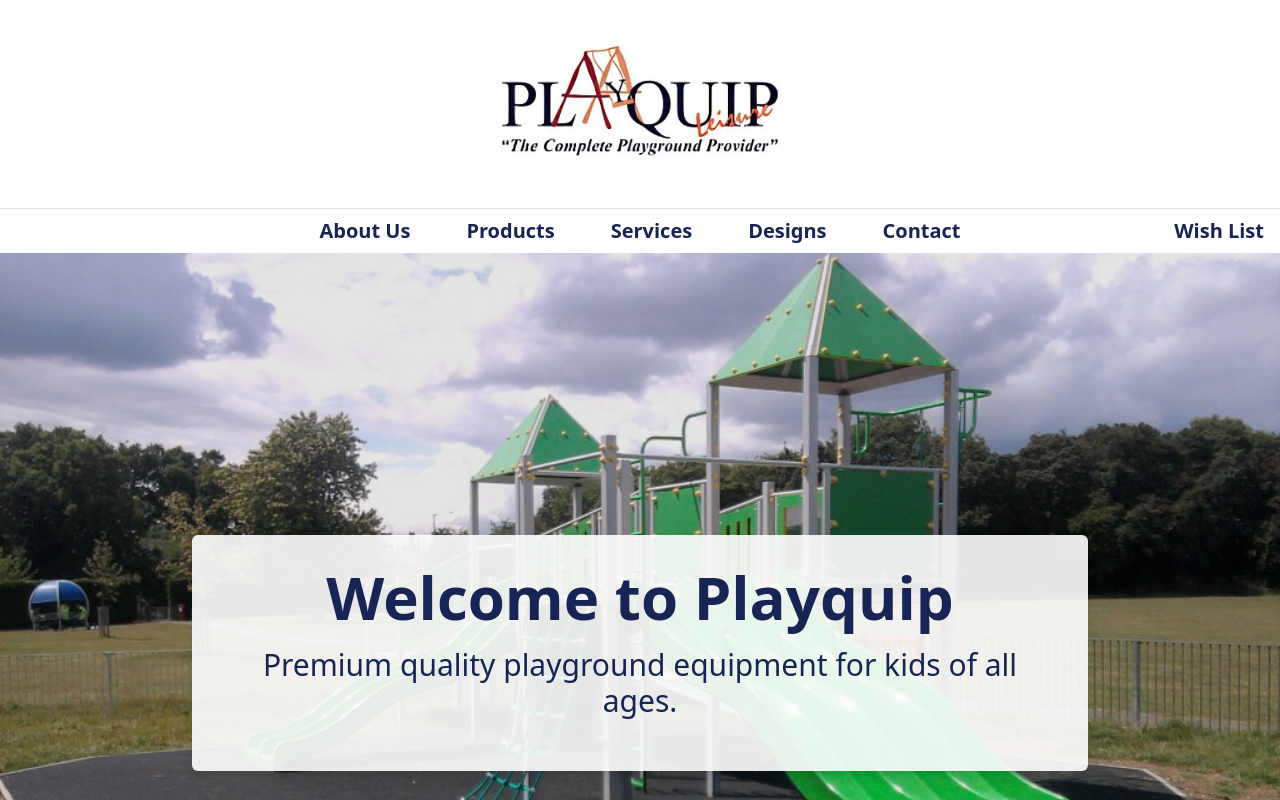
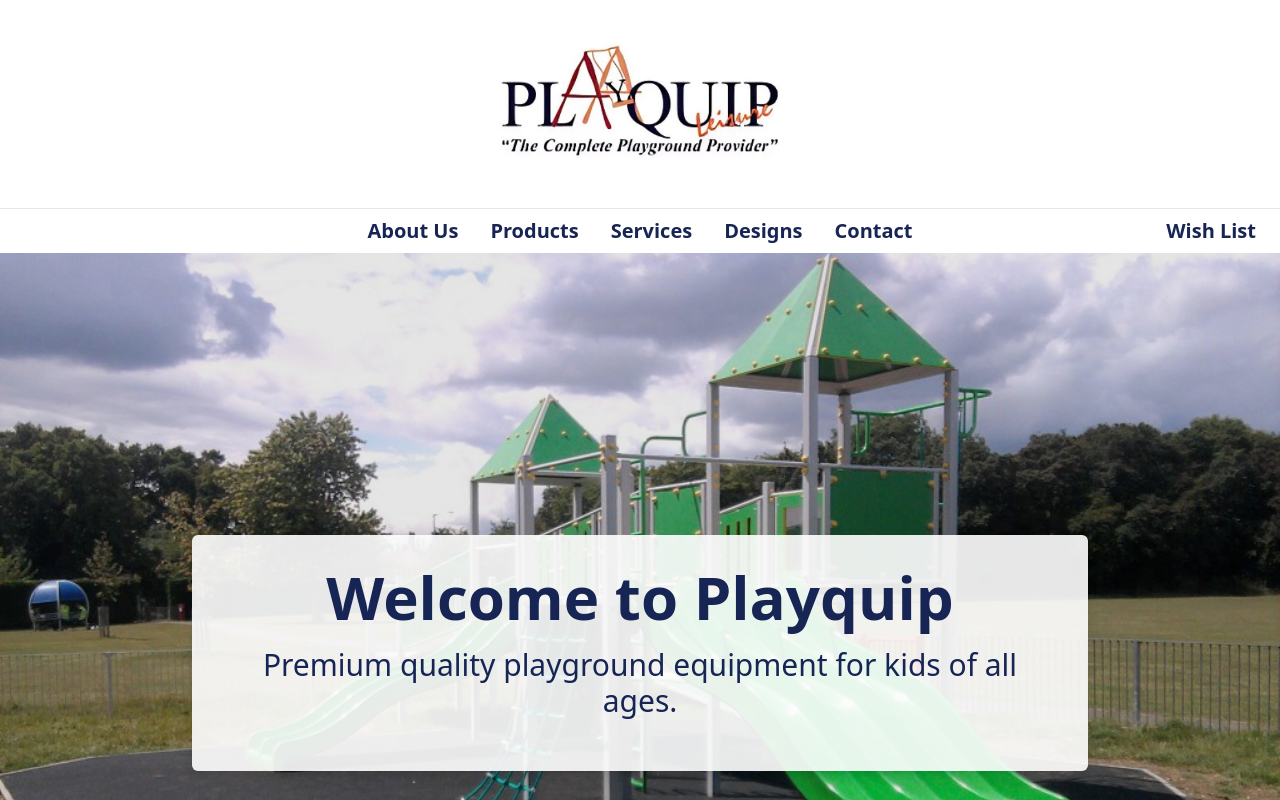
Before and after one commit to rcskin/playquip-site, a Next.js app: page / in a window 1280 px wide. Shown: the top 800 px of the page. Built offline with nearby package versions, Linux system fonts and the light colour scheme.

Commit message:
changed blue boxes, updated nav bar on medium size screens, menu closed when link is clicked on mobile

```diff
--- a/app/products/[umbrellaSlug]/[categorySlug]/page.js
+++ b/app/products/[umbrellaSlug]/[categorySlug]/page.js
@@ -70,7 +70,7 @@ export default async function CategoryPage({ params }) {
 
         {/* Optional portable description block */}
         {category.description && (
-          <div className="bg-blue-950 text-gray-300 text-xl text-center rounded-lg px-6 py-4 mb-8 shadow-md">
+          <div className="text-blue-950 text-xl text-center rounded-lg px-6 py-4 mb-8 shadow-md">
             <PortableText value={category.description} />
           </div>
         )}
--- a/app/products/[umbrellaSlug]/page.js
+++ b/app/products/[umbrellaSlug]/page.js
@@ -60,7 +60,7 @@ export default async function UmbrellaCategoryPage({ params }) {
 
           {/* Optional portable text description */}
         {umbrellaCategory.description && (
-          <div className="bg-blue-950 text-gray-300 text-xl text-center rounded-lg px-6 py-4 mb-8 shadow-md">
+          <div className="text-blue-950 text-xl text-center rounded-lg px-6 py-4 mb-8 shadow-md">
             <PortableText value={umbrellaCategory.description} />
           </div>
         )}
--- a/components/Navbar.js
+++ b/components/Navbar.js
@@ -1,3 +1,5 @@
+//Nav bar component
+
 "use client";
 
 import { useState } from "react";
@@ -9,27 +11,47 @@ export default function Navbar() {
   const menuItems = (
     <>
       <li className="md:inline-block">
-        <Link href="/about" className="block py-2 md:py-2 md:px-4 text-xl text-blue-950 font-semibold">
+        <Link
+          href="/about"
+          onClick={() => setIsMenuOpen(false)}
+          className="block py-2 md:py-2 md:px-4 text-blue-950 font-semibold sm:text-lg md:text-xl"
+        >
           About Us
         </Link>
       </li>
       <li className="md:inline-block">
-        <Link href="/products" className="block py-2 md:py-2 md:px-4 text-xl text-blue-950 font-semibold">
+        <Link
+          href="/products"
+          onClick={() => setIsMenuOpen(false)}
+          className="block py-2 md:py-2 md:px-4 text-blue-950 font-semibold sm:text-lg md:text-xl"
+        >
           Products
         </Link>
       </li>
       <li className="md:inline-block">
-        <Link href="/services" className="block py-2 md:py-2 md:px-4 text-xl text-blue-950 font-semibold">
+        <Link
+          href="/services"
+          onClick={() => setIsMenuOpen(false)}
+          className="block py-2 md:py-2 md:px-4 text-blue-950 font-semibold sm:text-lg md:text-xl"
+        >
           Services
         </Link>
       </li>
       <li className="md:inline-block">
-        <Link href="/designs" className="block py-2 md:py-2 md:px-4 text-xl text-blue-950 font-semibold">
+        <Link
+          href="/designs"
+          onClick={() => setIsMenuOpen(false)}
+          className="block py-2 md:py-2 md:px-4 text-blue-950 font-semibold sm:text-lg md:text-xl"
+        >
           Designs
         </Link>
       </li>
       <li className="md:inline-block">
-        <Link href="/contact" className="block py-2 md:py-2 md:px-4 text-xl text-blue-950 font-semibold">
+        <Link
+          href="/contact"
+          onClick={() => setIsMenuOpen(false)}
+          className="block py-2 md:py-2 md:px-4 text-blue-950 font-semibold sm:text-lg md:text-xl"
+        >
           Contact
         </Link>
       </li>
@@ -86,23 +108,29 @@ export default function Navbar() {
             </button>
           </div>
 
-          {/* Menu Items */}
-          <ul className="md:flex md:justify-center md:items-center w-full relative text-blue-950">
-            {/* Mobile menu toggling */}
-            <div
-              className={`md:flex md:gap-6 ${isMenuOpen ? "block" : "hidden"} md:block`}
-              data-testid="mobile-menu"
-            >
+
+          {/* Menu Container */}
+           <div
+            className={`w-full ${isMenuOpen ? "block" : "hidden"} md:flex md:items-center md:relative`}
+          >
+            {/* Menu items centered */}
+            <ul className="flex flex-col md:flex-row justify-center w-full text-blue-950">
               {menuItems}
-            </div>
+            </ul>
 
-            {/* Wish List aligned to the far right on desktop, inside menu on mobile */}
-            <li className={`md:absolute md:right-0 ${isMenuOpen ? "block" : "hidden"} md:block`}>
-              <Link href="/wishlist" className="flex items-center gap-2 text-xl text-blue-950 font-semibold" data-testid="wishlist-link">
+            {/* Wish List pushed to the far right on desktop and justify-left on mobile */}
+            <div className={`mt-2 md:mt-0 ${isMenuOpen ? "block" : "hidden"} md:block md:absolute md:right-2 flex justify-start`}>
+
+              <Link
+                href="/wishlist"
+                onClick={() => setIsMenuOpen(false)}
+                className="flex items-center gap-2 text-base sm:text-lg md:text-xl text-blue-950 font-semibold"
+                data-testid="wishlist-link"
+              >
                 Wish List
               </Link>
-            </li>
-          </ul>
+            </div>
+          </div>
         </div>
       </div>
     </nav>
```
